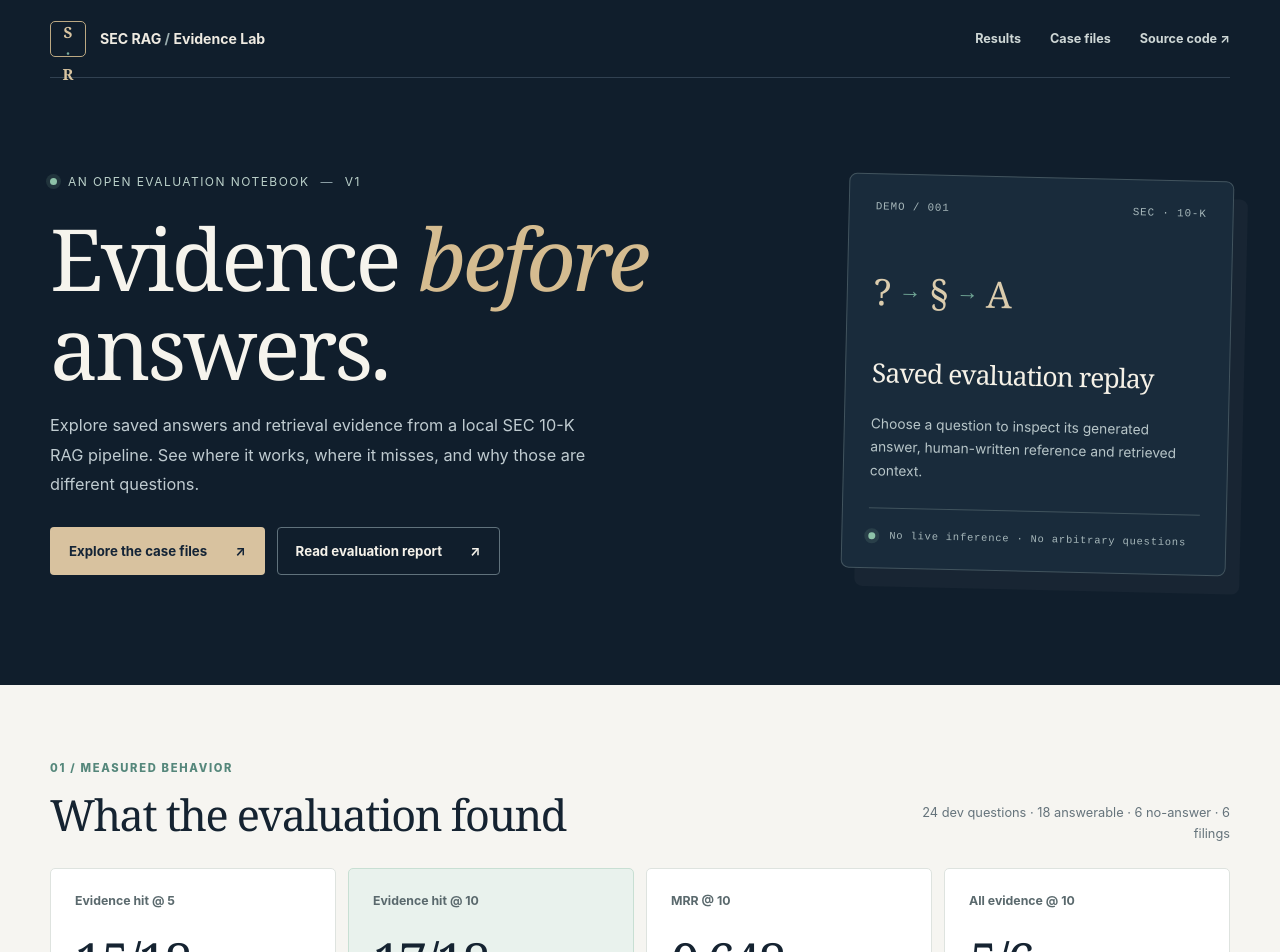
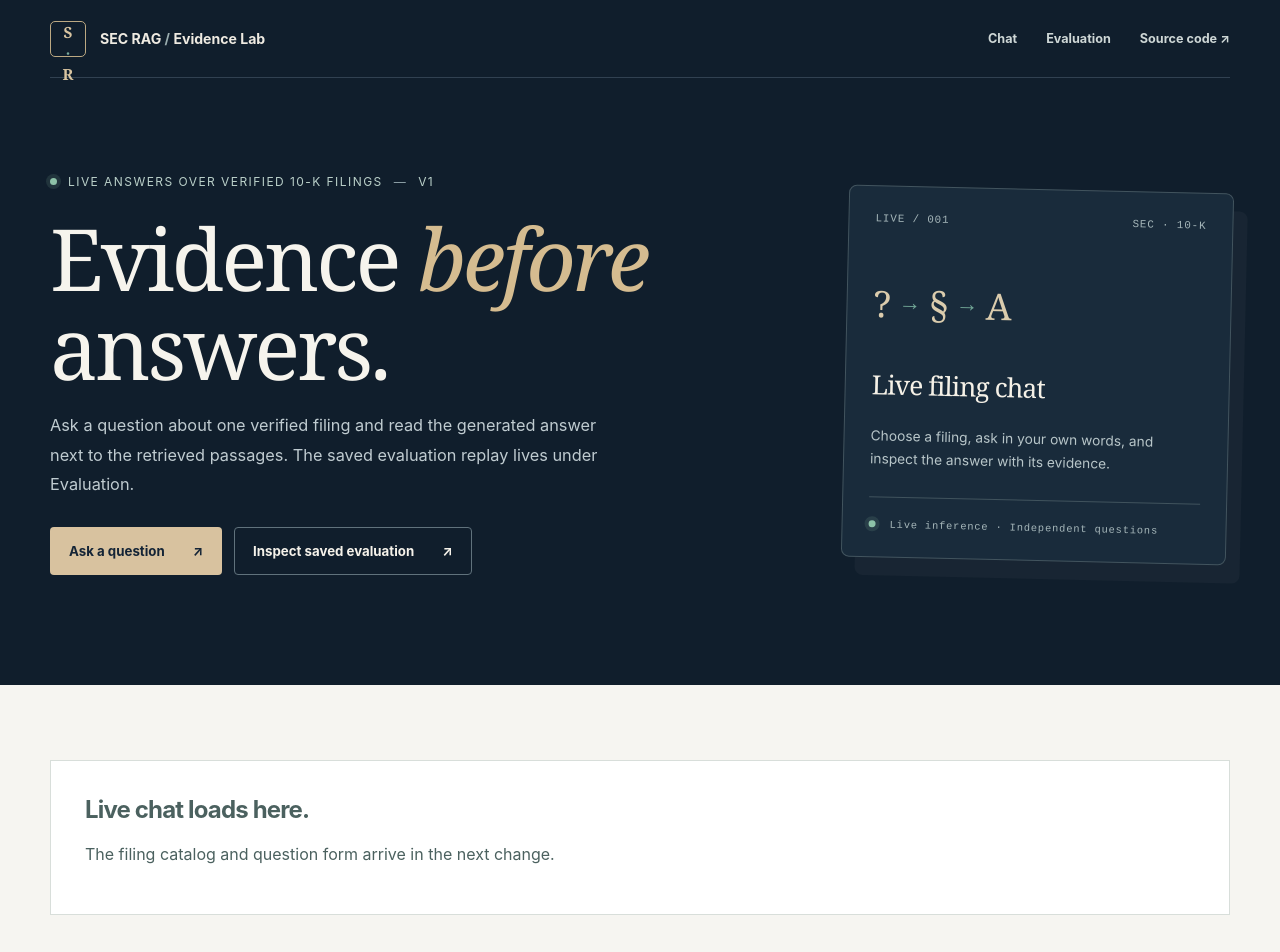
Before and after one commit to raul-muresan03/sec-10k-rag, a React (Vite) app in the folder frontend/: page / in a window 1280 px wide. Shown: the top 952 px of the page. Built offline with nearby package versions, Linux system fonts and the light colour scheme.

Commit message:
refactor(frontend): move replay into the evaluation view

```diff
--- a/frontend/src/App.tsx
+++ b/frontend/src/App.tsx
@@ -1,40 +1,17 @@
-import { useEffect, useState } from 'react'
-import { AnswerPanel } from './components/AnswerPanel'
-import { EvidencePanel } from './components/EvidencePanel'
-import { ExampleSelector } from './components/ExampleSelector'
-import { MetricsPanel } from './components/MetricsPanel'
-import { loadSnapshot } from './data'
-import type { Snapshot } from './types'
+import { useState } from 'react'
+import { EvaluationView } from './views/EvaluationView'
 
 const REPO_URL = 'https://github.com/raul-muresan03/sec-rag-tool'
-const REPORT_URL = `${REPO_URL}/blob/main/eval/experiment_log.md`
+
+type View = 'chat' | 'evaluation'
 
 function App() {
-  const [snapshot, setSnapshot] = useState<Snapshot | null>(null)
-  const [selectedId, setSelectedId] = useState<string | null>(null)
-  const [error, setError] = useState<string | null>(null)
-  const [loading, setLoading] = useState(true)
-  const [retry, setRetry] = useState(0)
+  const [view, setView] = useState<View>('chat')
 
-  useEffect(() => {
-    const controller = new AbortController()
-    setLoading(true)
-    setError(null)
-    loadSnapshot(controller.signal)
-      .then(data => {
-        if (!controller.signal.aborted) setSnapshot(data)
-      })
-      .catch(reason => {
-        if (!controller.signal.aborted) setError(reason instanceof Error ? reason.message : 'Unable to load data.')
-      })
-      .finally(() => {
-        if (!controller.signal.aborted) setLoading(false)
-      })
-    return () => controller.abort()
-  }, [retry])
-
-  const selected = snapshot?.examples.find(example => example.id === selectedId) ?? snapshot?.examples[0]
-  const pendingReviews = snapshot?.answer_review.summary.pending_owner_confirmation ?? 0
+  const select = (next: View) => (event: React.MouseEvent<HTMLAnchorElement>) => {
+    event.preventDefault()
+    setView(next)
+  }
 
   return (
     <div className="site-shell">
@@ -44,8 +21,14 @@ function App() {
           <span>SEC RAG <em>/</em> Evidence Lab</span>
         </a>
         <nav aria-label="Primary navigation">
-          <a href="#results">Results</a>
-          <a href="#explorer">Case files</a>
+          <a href="#chat" aria-current={view === 'chat' ? 'page' : undefined} onClick={select('chat')}>Chat</a>
+          <a
+            href="#evaluation"
+            aria-current={view === 'evaluation' ? 'page' : undefined}
+            onClick={select('evaluation')}
+          >
+            Evaluation
+          </a>
           <a href={REPO_URL} target="_blank" rel="noopener noreferrer">
             Source code <span aria-hidden="true">↗</span>
           </a>
@@ -56,103 +39,45 @@ function App() {
         <section className="hero container" aria-labelledby="hero-title">
           <div className="hero-copy">
             <div className="hero-kicker">
-              <span className="live-dot" /> An open evaluation notebook <span>—</span> v1
+              <span className="live-dot" /> Live answers over verified 10-K filings <span>—</span> v1
             </div>
             <h1 id="hero-title">Evidence <i>before</i><br />answers.</h1>
             <p className="hero-description">
-              Explore saved answers and retrieval evidence from a local SEC 10-K RAG pipeline. See where it works,
-              where it misses, and why those are different questions.
+              Ask a question about one verified filing and read the generated answer next to the
+              retrieved passages. The saved evaluation replay lives under Evaluation.
             </p>
             <div className="hero-actions">
-              <a className="button button-primary" href="#explorer">
-                Explore the case files <span aria-hidden="true">↗</span>
+              <a className="button button-primary" href="#chat" onClick={select('chat')}>
+                Ask a question <span aria-hidden="true">↗</span>
               </a>
-              <a className="button button-quiet" href={REPORT_URL} target="_blank" rel="noopener noreferrer">
-                Read evaluation report <span aria-hidden="true">↗</span>
+              <a className="button button-quiet" href="#evaluation" onClick={select('evaluation')}>
+                Inspect saved evaluation <span aria-hidden="true">↗</span>
               </a>
             </div>
           </div>
-          <aside className="hero-card" aria-label="How this demo works">
-            <div className="card-topline"><span>DEMO / 001</span><span>SEC · 10-K</span></div>
+          <aside className="hero-card" aria-label="How this app works">
+            <div className="card-topline"><span>LIVE / 001</span><span>SEC · 10-K</span></div>
             <div className="hero-card-icon" aria-hidden="true">
               <span>?</span><span>→</span><span>§</span><span>→</span><span>A</span>
             </div>
-            <h2>Saved evaluation replay</h2>
-            <p>Choose a question to inspect its generated answer, human-written reference and retrieved context.</p>
+            <h2>Live filing chat</h2>
+            <p>Choose a filing, ask in your own words, and inspect the answer with its evidence.</p>
             <div className="card-divider" />
-            <div className="card-foot"><span className="live-dot" /> No live inference · No arbitrary questions</div>
+            <div className="card-foot"><span className="live-dot" /> Live inference · Independent questions</div>
           </aside>
         </section>
 
         <div className="content-surface">
           <div className="container">
-            {loading && <div className="load-message" role="status">Loading saved evaluation data…</div>}
-            {!loading && error && (
-              <div className="load-message load-error" role="alert">
-                <h2>Evaluation data unavailable</h2>
-                <p>{error}</p>
-                <button type="button" className="button button-primary" onClick={() => setRetry(value => value + 1)}>
-                  Try again
-                </button>
-              </div>
-            )}
-            {!loading && snapshot && !error && selected && (
-              <>
-                <MetricsPanel snapshot={snapshot} />
-                <section className="explorer-section" id="explorer" aria-labelledby="explorer-heading">
-                  <div className="section-heading">
-                    <div>
-                      <p className="eyebrow">02 / Examine the record</p>
-                      <h2 id="explorer-heading">Look past the score.</h2>
-                    </div>
-                    <p className="section-caption">
-                      {snapshot.examples.length} selected dev cases · Successes, refusals and failures
-                    </p>
-                  </div>
-                  <div className="insight-banner">
-                    <span className="insight-symbol" aria-hidden="true">≠</span>
-                    <p><strong>A retrieval hit is not a correct answer.</strong> Ford’s gold passage was found in the
-                      saved context, yet the model answered the wrong fact.</p>
-                    <button type="button" onClick={() => setSelectedId('f-2014-numeric')}>
-                      Inspect Ford case →
-                    </button>
-                  </div>
-                  <div className="explorer-grid">
-                    <ExampleSelector examples={snapshot.examples} selected={selected} onSelect={setSelectedId} />
-                    <div className="case-content">
-                      <AnswerPanel example={selected} />
-                      <EvidencePanel example={selected} />
-                    </div>
-                  </div>
-                </section>
-                <section className="method-section" aria-labelledby="method-heading">
-                  <p className="eyebrow">03 / Read the fine print</p>
-                  <h2 id="method-heading">Two runs. Different claims.</h2>
-                  <div className="method-grid">
-                    <div><span className="method-number">01</span><h3>Answer run</h3>
-                      <p>Saved responses use {snapshot.runs.answers.generation_model_tag} with the top{' '}
-                        {snapshot.runs.answers.top_n} retrieved chunks. Reviews apply only to these exact
-                        responses.{' '}
-                        {pendingReviews > 0
-                          ? `${pendingReviews} judgments await owner confirmation.`
-                          : 'Owner checkpoints are complete.'}</p>
-                      <code>{snapshot.runs.answers.run_id}</code>
-                    </div>
-                    <div><span className="method-number">02</span><h3>Retrieval run</h3>
-                      <p>Retrieval metrics use an independent top-{snapshot.runs.retrieval.top_n} ranking, without
-                        generating answers. Model tags alone do not establish immutable model weights.</p>
-                      <code>{snapshot.runs.retrieval.run_id}</code>
-                    </div>
-                    <div><span className="method-number">03</span><h3>Held-out check</h3>
-                      <p>Metrics above use 24 dev questions. Another 16 test questions are reserved for a final
-                        check, rather than tuning this demo.</p>
-                      <a className="inline-link" href={REPORT_URL} target="_blank" rel="noopener noreferrer">
-                        Full methodology <span aria-hidden="true">↗</span>
-                      </a>
-                    </div>
-                  </div>
-                </section>
-              </>
+            {view === 'chat' ? (
+              <section aria-labelledby="chat-heading">
+                <div className="load-message" role="status">
+                  <h2 id="chat-heading">Live chat loads here.</h2>
+                  <p>The filing catalog and question form arrive in the next change.</p>
+                </div>
+              </section>
+            ) : (
+              <EvaluationView />
             )}
           </div>
         </div>
--- a/frontend/src/styles/responsive.css
+++ b/frontend/src/styles/responsive.css
@@ -10,7 +10,6 @@
   .container { width: min(100% - 32px, 550px); }
   .site-header { min-height: 68px; }
   .site-header nav { gap: 14px; }
-  .site-header nav a:nth-child(1), .site-header nav a:nth-child(2) { display: none; }
   .hero { grid-template-columns: 1fr; gap: 36px; padding-block: 65px 75px; }
   .hero h1 { font-size: clamp(3.75rem, 12vw, 5.2rem); }
   .hero-card { max-width: 430px; transform: none; }
--- /dev/null
+++ b/frontend/src/views/EvaluationView.tsx
@@ -0,0 +1,110 @@
+import { useEffect, useState } from 'react'
+import { AnswerPanel } from '../components/AnswerPanel'
+import { EvidencePanel } from '../components/EvidencePanel'
+import { ExampleSelector } from '../components/ExampleSelector'
+import { MetricsPanel } from '../components/MetricsPanel'
+import { loadSnapshot } from '../data'
+import type { Snapshot } from '../types'
+
+const REPO_URL = 'https://github.com/raul-muresan03/sec-rag-tool'
+const REPORT_URL = `${REPO_URL}/blob/main/eval/experiment_log.md`
+
+export function EvaluationView() {
+  const [snapshot, setSnapshot] = useState<Snapshot | null>(null)
+  const [selectedId, setSelectedId] = useState<string | null>(null)
+  const [error, setError] = useState<string | null>(null)
+  const [loading, setLoading] = useState(true)
+  const [retry, setRetry] = useState(0)
+
+  useEffect(() => {
+    const controller = new AbortController()
+    setLoading(true)
+    setError(null)
+    loadSnapshot(controller.signal)
+      .then(data => {
+        if (!controller.signal.aborted) setSnapshot(data)
+      })
+      .catch(reason => {
+        if (!controller.signal.aborted) setError(reason instanceof Error ? reason.message : 'Unable to load data.')
+      })
+      .finally(() => {
+        if (!controller.signal.aborted) setLoading(false)
+      })
+    return () => controller.abort()
+  }, [retry])
+
+  const selected = snapshot?.examples.find(example => example.id === selectedId) ?? snapshot?.examples[0]
+  const pendingReviews = snapshot?.answer_review.summary.pending_owner_confirmation ?? 0
+
+  if (loading) return <div className="load-message" role="status">Loading saved evaluation data…</div>
+  if (error || !snapshot || !selected) {
+    return (
+      <div className="load-message load-error" role="alert">
+        <h2>Evaluation replay unavailable</h2>
+        <p>{error ?? 'The evaluation data is incomplete.'}</p>
+        <button type="button" className="button button-primary" onClick={() => setRetry(value => value + 1)}>
+          Try again
+        </button>
+      </div>
+    )
+  }
+
+  return (
+    <>
+      <MetricsPanel snapshot={snapshot} />
+      <section className="explorer-section" id="evaluation-cases" aria-labelledby="explorer-heading">
+        <div className="section-heading">
+          <div>
+            <p className="eyebrow">02 / Saved replay — not live answers</p>
+            <h2 id="explorer-heading">Look past the score.</h2>
+          </div>
+          <p className="section-caption">
+            {snapshot.examples.length} selected dev cases · Successes, refusals and failures
+          </p>
+        </div>
+        <div className="insight-banner">
+          <span className="insight-symbol" aria-hidden="true">≠</span>
+          <p><strong>A retrieval hit is not a correct answer.</strong> Ford’s gold passage was found in the
+            saved context, yet the model answered the wrong fact.</p>
+          <button type="button" onClick={() => setSelectedId('f-2014-numeric')}>
+            Inspect Ford case →
+          </button>
+        </div>
+        <div className="explorer-grid">
+          <ExampleSelector examples={snapshot.examples} selected={selected} onSelect={setSelectedId} />
+          <div className="case-content">
+            <AnswerPanel example={selected} />
+            <EvidencePanel example={selected} />
+          </div>
+        </div>
+      </section>
+      <section className="method-section" aria-labelledby="method-heading">
+        <p className="eyebrow">03 / Read the fine print</p>
+        <h2 id="method-heading">Two runs. Different claims.</h2>
+        <div className="method-grid">
+          <div><span className="method-number">01</span><h3>Answer run</h3>
+            <p>Saved responses use {snapshot.runs.answers.generation_model_tag} with the top{' '}
+              {snapshot.runs.answers.top_n} retrieved chunks. Reviews apply only to these exact
+              responses.{' '}
+              {pendingReviews > 0
+                ? `${pendingReviews} judgments await owner confirmation.`
+                : 'Owner checkpoints are complete.'}</p>
+            <code>{snapshot.runs.answers.run_id}</code>
+          </div>
+          <div><span className="method-number">02</span><h3>Retrieval run</h3>
+            <p>Retrieval metrics use an independent top-{snapshot.runs.retrieval.top_n} ranking, without
+              generating answers. Model tags alone do not establish immutable model weights.</p>
+            <code>{snapshot.runs.retrieval.run_id}</code>
+          </div>
+          <div><span className="method-number">03</span><h3>Held-out check</h3>
+            <p>Metrics above use 24 dev questions. Another 16 test questions are reserved for a final
+              check, rather than tuning this demo.</p>
+            <a className="inline-link" href={REPORT_URL} target="_blank" rel="noopener noreferrer">
+              Full methodology <span aria-hidden="true">↗</span>
+            </a>
+          </div>
+        </div>
+      </section>
+    </>
+  )
+}
```
